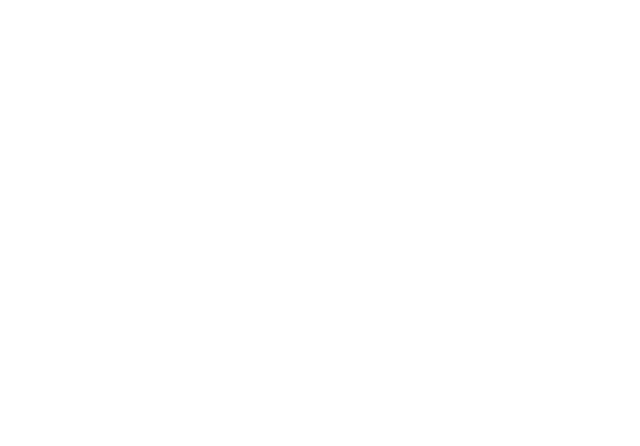
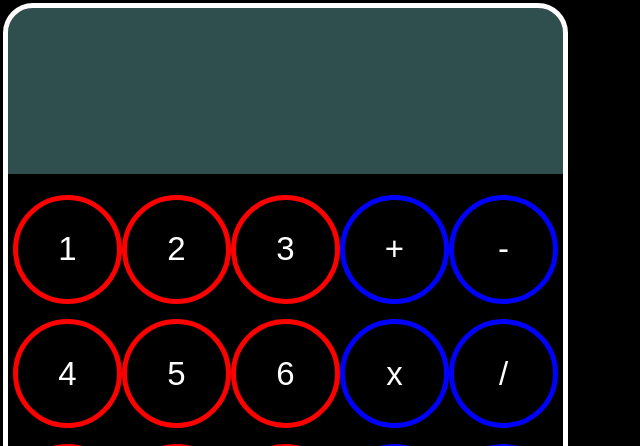
Before and after one commit to squendle/calculator, a plain HTML site: page index.html in a window 1280 px wide. Shown: the top 446 px of the page, without its empty margins (0-640 px from the left). Drawn offline with Linux system fonts and the light colour scheme.

Commit message:
Build basic calculator design

```diff
--- a/index.html
+++ b/index.html
@@ -9,5 +9,25 @@
 </head>
 <body>
 
+  <div id="calc-body">
+    <div id="display"></div>
+    <div class="button" id="1">1</div>
+    <div class="button" id="2">2</div>
+    <div class="button" id="3">3</div>
+    <div class="button operator" id="add">+</div>
+    <div class="button operator" id="subtract">-</div>
+    <div class="button" id="4">4</div>
+    <div class="button" id="5">5</div>
+    <div class="button" id="6">6</div>
+    <div class="button operator" id="multiply">x</div>
+    <div class="button operator" id="divide">/</div>
+    <div class="button" id="7">7</div>
+    <div class="button" id="8">8</div>
+    <div class="button" id="9">9</div>
+    <div class="button operator" id="clear">cl</div>
+    <div class="button operator" id="equals">=</div>
+  </div>
+
+
 </body>
 </html>
--- a/script.js
+++ b/script.js
@@ -0,0 +1,36 @@
+//operator operand variables
+let num1
+let num2
+let operator
+
+//calculation functions
+
+function add(num1, num2) {
+  return num1 + num2;
+};
+
+function sub(num1, num2) {
+  return num1 - num2;
+}
+
+function mul(num1, num2) {
+  return num1 * num2;
+}
+
+function div(num1, num2) {
+  return num1 / num2;
+};
+
+// operation function
+
+function operate(num1, operator, num2){
+  if (operator === "plus") {
+    return add(num1, num2);
+  } else if (operator === "times") {
+    return mul(num1, num2);
+  } else if (operator === "divided") {
+    return div(num1, num2);
+  } else if (operator === "minus") {
+    return sub(num1, num2);
+  }
+};
--- a/style.css
+++ b/style.css
@@ -0,0 +1,41 @@
+* {
+  background-color: black;
+  color: white;
+  box-sizing: border-box;
+  font-family: sans-serif;
+  font-size: 33px;
+}
+
+#calc-body {
+  display: flex;
+  justify-content: center;
+  flex-wrap: wrap;
+  gap: 10px;
+  width: 555px;
+  height: 555px;
+  outline: solid white 5px;
+  border-radius: 25px;
+
+}
+
+#display {
+  width: 555px;
+  height: 166px;
+  background-color: darkslategrey;
+  border-top-left-radius: 25px;
+  border-top-right-radius: 25px;
+}
+
+.button {
+  display: flex;
+  justify-content: center;
+  align-items: center;
+  width: 99px;
+  height: 99px;
+  outline: solid red 5px;
+  border-radius: 50%
+}
+
+.operator {
+  outline: solid blue 5px;
+}
```
